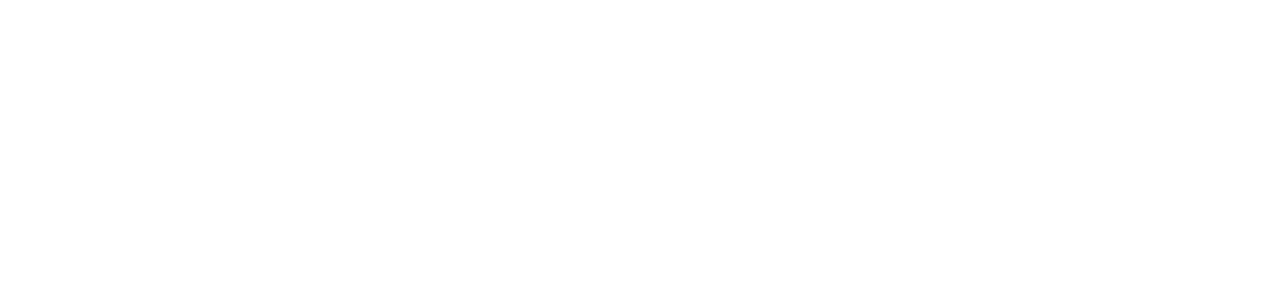
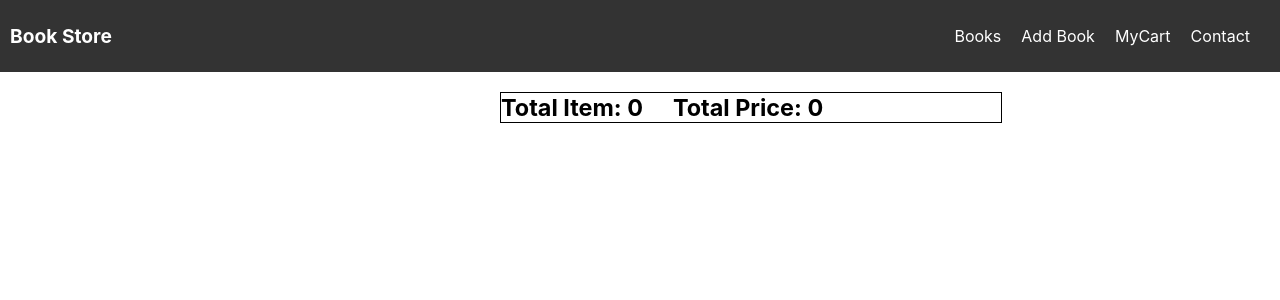
Before and after one commit to SamratHossain/BookStore-Application, a React (Create React App) app in the folder Frontend/bookstore/: page /mycart in a window 1280 px wide. Before the commit this address had no page. Shown: the top 300 px of the page. Built offline with nearby package versions, Linux system fonts and the light colour scheme.

Commit message:
Create Add To Cart Feature

```diff
--- a/Frontend/bookstore/src/App.js
+++ b/Frontend/bookstore/src/App.js
@@ -3,6 +3,7 @@
 import BookList from './BookList'
 import AddBook from './AddBook'
 import BookQuantity from './BookQuantity'
+import MyCart from './MyCart'
 
 function App() {
   return (
@@ -11,6 +12,7 @@
     <Route path="/" element={<BookList />} />
     <Route path="/addbook" element={<AddBook />} />
     <Route path="/quantity/:id" element={<BookQuantity />} />
+    <Route path="/mycart" element={<MyCart />} />
     </Routes>
     </BrowserRouter>
   );
--- a/Frontend/bookstore/src/BookQuantity.js
+++ b/Frontend/bookstore/src/BookQuantity.js
@@ -10,7 +10,37 @@
   console.log(id)
 
   const [data, setData] = useState([]);
-  console.log(data)
+  const [cartItems, setCartItems] = useState([]);
+  const [quantity, setQuantity] = useState(1);
+
+  useEffect(() => {
+    // Retrieve cart data from local storage
+    const savedCart = localStorage.getItem('cartItems');
+    if (savedCart) {
+      setCartItems(JSON.parse(savedCart));
+    }
+  }, []);
+
+  const handleAddToCart = () => {
+    const newItem = {
+      bookId: data.id,
+      bookName: data.bookname,
+      isbn: data.isbn,
+      author: data.author,
+      price: data.price,
+      image: data.BookCover,
+      quantity: quantity
+    };
+
+
+    const updatedCartItems = [...cartItems, newItem];
+    setCartItems(updatedCartItems);
+    console.log(updatedCartItems)
+
+    // Save the updated cart items to local storage
+    localStorage.setItem('cartItems', JSON.stringify(updatedCartItems));
+  };
+
 
 
   useEffect(() => {
@@ -27,7 +57,6 @@
     fetchData();
   }, []);
 
-  const [quantity, setQuantity] = useState(0);
 
   const handleIncrement = () => {
     setQuantity(prevQuantity => prevQuantity + 1);
@@ -58,7 +87,7 @@
         <input className="quantity-input" type="number" value={quantity} readOnly />
         <button className="quantity-button" onClick={handleIncrement}>+</button>
       </div>
-      <button className='quantity-submit-button'>Add To Cart</button>
+      <button className='quantity-submit-button' onClick={handleAddToCart}>Add To Cart</button>
     </div>
     </>
   );
--- /dev/null
+++ b/Frontend/bookstore/src/MyCart.css
@@ -0,0 +1,54 @@
+.cart-item {
+    display: flex;
+    align-items: center;
+    margin-bottom: 2px;
+    width: 500px;
+    margin-left: 500px;
+    border: 1px solid black;
+    margin-top: 20px;
+  }
+
+  .book-image {
+    width: 80px;
+    height: 80px;
+    object-fit: cover;
+    margin-right: 10px;
+  }
+
+  .item-details {
+    flex-grow: 1;
+  }
+
+  .book-name {
+    margin: 0;
+  }
+
+  .price,
+  .quantity {
+    margin: 0;
+    margin-right: 10px;
+  }
+
+  .remove-button {
+    background-color: #f44336;
+    color: white;
+    border: none;
+    padding: 8px 16px;
+    border-radius: 4px;
+    cursor: pointer;
+  }
+
+  .total{
+    display: flex;
+    align-items: center;
+    margin-bottom: 20px;
+    width: 500px;
+    margin-left: 500px;
+    border: 1px solid black;
+    margin-top: 20px;
+    font-size: 20px;
+  }
+
+ .total h3{
+  margin-right: 30px;
+ }
--- /dev/null
+++ b/Frontend/bookstore/src/MyCart.js
@@ -0,0 +1,82 @@
+import React, { useState, useEffect } from 'react';
+import Navbar from './Navbar';
+import './MyCart.css'
+
+const CartItem = () => {
+  const [data, setData] = useState([]);
+  const [totalPrice, setTotalPrice] = useState(0);
+  const [totalQuantity, setTotalQuantity] = useState(0);
+  console.log("local data: ",data)
+  console.log("total price:", totalPrice)
+  console.log("total quantity:", totalQuantity)
+
+
+  useEffect(() => {
+    // Retrieve data from local storage
+    const storedData = localStorage.getItem('cartItems');
+
+    if (storedData) {
+      // Parse the stored data
+      const parsedData = JSON.parse(storedData);
+      setData(parsedData);
+    }
+
+  }, []);
+
+  useEffect(() => {
+    calculateTotals();
+  }, [data]);
+
+  const calculateTotals = () => {
+    let totalPrice = 0;
+    let totalQuantity = 0;
+
+
+    for (const item of data) {
+      totalPrice += item.price * item.quantity;
+      totalQuantity += item.quantity;
+    }
+    setTotalPrice(totalPrice);
+    setTotalQuantity(totalQuantity);
+    }
+
+    const handleRemoveItem = (item) => {
+      // Remove item from cart state
+      const updatedCart = data.filter((cartItem) => cartItem !== item);
+      setData(updatedCart);
+
+      // Remove item from local storage
+      const updatedStorage = JSON.parse(localStorage.getItem('cartItems'));
+      const updatedStorageWithoutItem = updatedStorage.filter(
+        (storageItem) => storageItem.bookId !== item.bookId);
+      localStorage.setItem('cartItems', JSON.stringify(updatedStorageWithoutItem));
+    };
+
+  return (
+    <>
+    <Navbar />
+     {
+      data.map((item, index) => (
+        <div className="cart-item" key={index}>
+      <img className="book-image" src={item.image} alt="Book" />
+      <div className="item-details">
+        <h4 className="book-name">{item.bookName}</h4>
+        <p className="price">Price: ${item.price}</p>
+        <p className="quantity">Quantity:{item.quantity}</p>
+      </div>
+      <button className="remove-button" onClick={() => handleRemoveItem(item)}>
+        Remove
+      </button>
+    </div>
+      ))
+     }
+     <div className='total'>
+      <h3>Total Item: {totalQuantity} </h3>
+      <h3>Total Price: {totalPrice} </h3>
+      </div>
+
+    </>
+  );
+};
+
+export default CartItem;
--- a/Frontend/bookstore/src/Navbar.js
+++ b/Frontend/bookstore/src/Navbar.js
@@ -17,7 +17,7 @@
         <ul>
           <li><a href="/">Books</a></li>
           <li><a href="/addbook">Add Book</a></li>
-          <li><a href="#">Services</a></li>
+          <li><a href="/mycart">MyCart</a></li>
           <li><a href="#">Contact</a></li>
         </ul>
       </div>
```
Also changed, not shown: Frontend/bookstore/src/BookList.js (+1 -43 lines).
